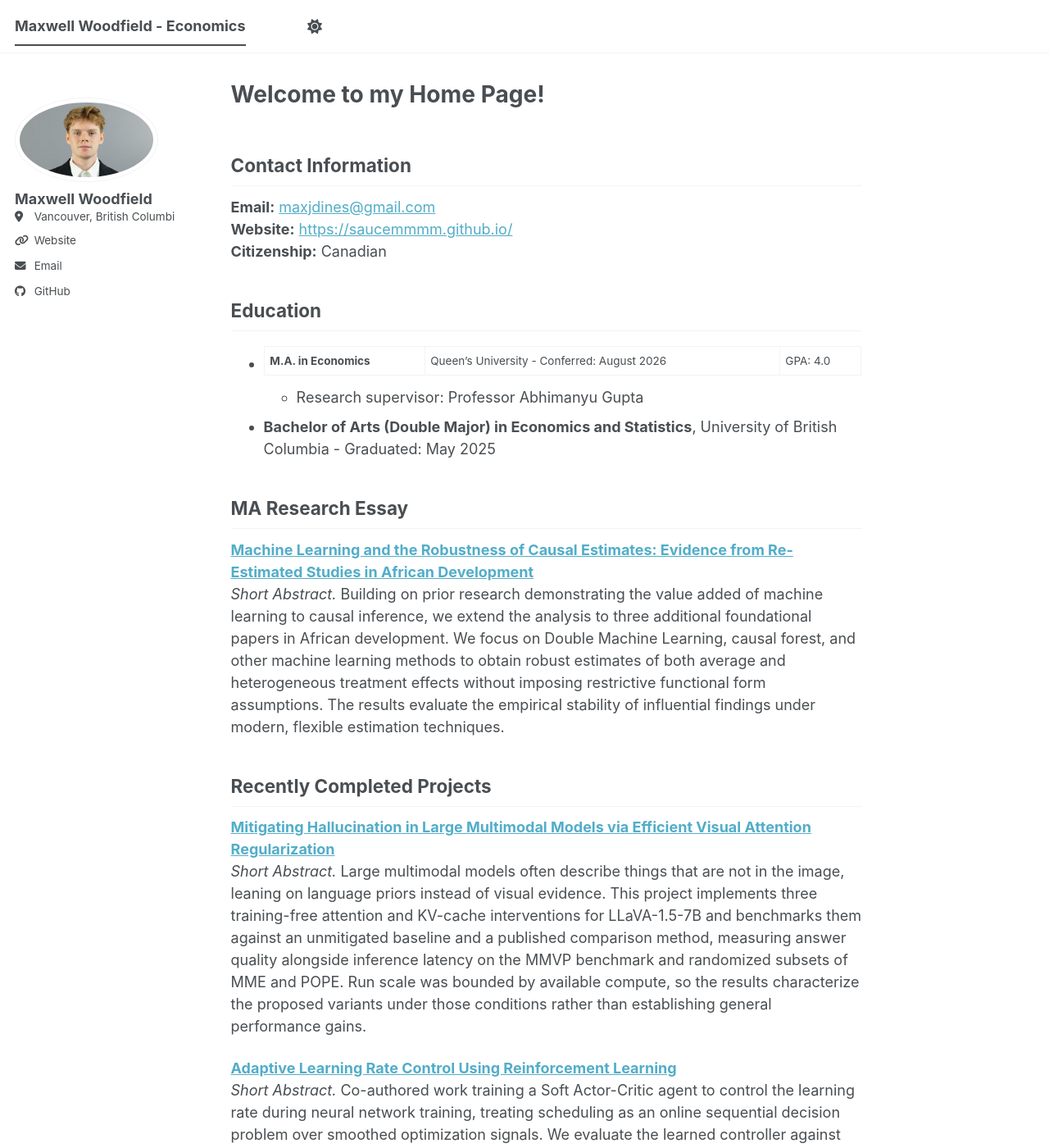
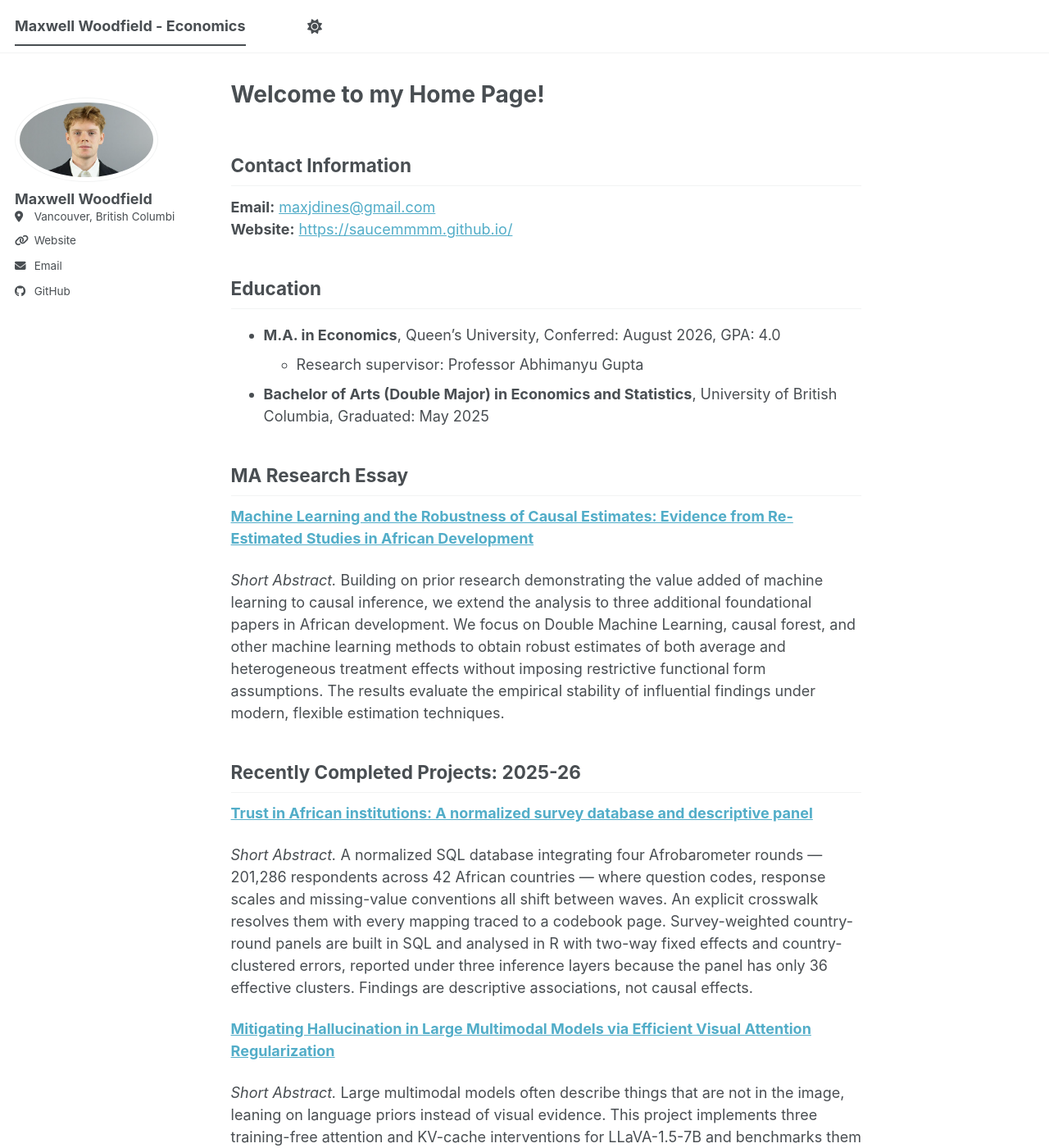
Before and after one commit to saucemmmm/saucemmmm.github.io, a Jekyll site: the page built from _pages/about.md, in a window 1280 px wide and 1400 px high. Shown: the whole window at 82% size. Built offline with Jekyll 4.4.1, drawn with Linux system fonts in a browser that asks for light colours; a script bundle is joined from its source files by our own code; library files that are not in the unit come from our copies; some of the changed text lies outside the part shown.

Commit message:
Update _pages from remote

```diff
--- a/_pages/about.md
+++ b/_pages/about.md
@@ -10,42 +10,43 @@
 
 **Email:** [maxjdines@gmail.com](mailto:maxjdines@gmail.com)
 **Website:** [https://saucemmmm.github.io/](https://saucemmmm.github.io/)
-**Citizenship:** Canadian
 
 ## Education
-* **M.A. in Economics** | Queen’s University - Conferred: August 2026 | GPA: 4.0
+* **M.A. in Economics**, Queen’s University, Conferred: August 2026, GPA: 4.0
   * Research supervisor: Professor Abhimanyu Gupta
-* **Bachelor of Arts (Double Major) in Economics and Statistics**, University of British Columbia - Graduated: May 2025
+* **Bachelor of Arts (Double Major) in Economics and Statistics**, University of British Columbia, Graduated: May 2025
 
 ## MA Research Essay
 **[Machine Learning and the Robustness of Causal Estimates: Evidence from Re-Estimated Studies in African Development](https://github.com/saucemmmm/Machine-Learning-and-the-Robustness-of-Causal-Estimates)**
+
 *Short Abstract.* Building on prior research demonstrating the value added of machine learning to causal inference, we extend the analysis to three additional foundational papers in African development. We focus on Double Machine Learning, causal forest, and other machine learning methods to obtain robust estimates of both average and heterogeneous treatment effects without imposing restrictive functional form assumptions. The results evaluate the empirical stability of influential findings under modern, flexible estimation techniques.
 
 
-## Recently Completed Projects
+## Recently Completed Projects: 2025-26
+
+**[Trust in African institutions: A normalized survey database and descriptive panel](https://github.com/saucemmmm/afrobarometer-trust-tax)**
+
+*Short Abstract.* A normalized SQL database integrating four Afrobarometer rounds — 201,286 respondents across 42 African countries — where question codes, response scales and missing-value conventions all shift between waves. An explicit crosswalk resolves them with every mapping traced to a codebook page. Survey-weighted country-round panels are built in SQL and analysed in R with two-way fixed effects and country-clustered errors, reported under three inference layers because the panel has only 36 effective clusters. Findings are descriptive associations, not causal effects.
 
 **[Mitigating Hallucination in Large Multimodal Models via Efficient Visual Attention Regularization](https://github.com/saucemmmm/Mitigating-Hallucination-in-Large-Multimodal-Models-via-Efficient-Visual-Attention-Regularization)**
+
 *Short Abstract.* Large multimodal models often describe things that are not in the image, leaning on language priors instead of visual evidence. This project implements three training-free attention and KV-cache interventions for LLaVA-1.5-7B and benchmarks them against an unmitigated baseline and a published comparison method, measuring answer quality alongside inference latency on the MMVP benchmark and randomized subsets of MME and POPE. Run scale was bounded by available compute, so the results characterize the proposed variants under those conditions rather than establishing general performance gains.
 
 **[Adaptive Learning Rate Control Using Reinforcement Learning](/files/CISC_856_Final_Paper-compressed.pdf)**
+
 *Short Abstract.* Co-authored work training a Soft Actor-Critic agent to control the learning rate during neural network training, treating scheduling as an online sequential decision problem over smoothed optimization signals. We evaluate the learned controller against tuned fixed and step-decay schedules on LeNet-5 and ResNet architectures across Fashion-MNIST and CIFAR, with ablations on observation space, action scaling, and reward design. The controller did not consistently outperform a tuned step-decay baseline, which we report as a negative result; a separate experiment found that a policy trained on one architecture transferred to a larger unseen one.
 
 **[Loan Approval Classification: A Comparative Study of Machine Learning Models](/files/Loan_Approval_Classification.pdf)**
+
 *Short Abstract.* This study delves into predictive modeling for automated loan approval classification, using applicant financial and demographic data. Multiple models were built and compared (Regression, Ensemble methods, Neural Networks), with pipelines incorporating feature engineering, outlier removal, one-hot encoding, SMOTE-based class balancing, and randomized hyperparameter search. Data pre-processing, visualization, precision tuning, and model comparison were also used to identify the results from each model.
 
 **[A project proposal: CBDC Resilience and Real Economic Behavior: Causal Evidence from the DCash Shutdown](/files/821proj.pdf)**
+
 *Short Abstract.* This project evaluates how a prolonged CBDC outage affects economic activity and user confidence in digital public money. Using transaction-level and merchant-level data from the DCash platform, the empirical strategy exploits exposure heterogeneity and outage timing to identify causal impacts via Difference-in-Differences and instrumental variable methods. The study also applies Double Machine Learning to estimate heterogeneous treatment effects, providing policy-relevant evidence on CBDC reliability, adoption sustainability, and systemic risk.
 
 
-## Most Recent Work Experience
-
-### Project Assistant Leader at U.B.C. - 2023 to 2025
-
-* Redesigned our public website, optimizing user traction, implementing accessibility practices to enhance usability, and improving navigation efficiency
-* Monitored and analyzed social media analytics to identify trends, optimizing content strategies to enhance user interactions and increase student-driven projects' visibility
-* Led a team of 15 student staff, providing training, project oversight, and feedback on content development
 
 ## Programming Skills
-* **Matrix and Statistical Languages:** Python, R, Stata, SQL
+* **Matrix and Statistical Languages:** Python (pandas, NumPy, SciPy), R, Stata, SQL
 * **Version Control and IDE:** VS Code, GitHub, Git, RStudio, Google Colab
 * **Typesetting and Presentation:** LaTeX, Prism, Microsoft Office Suite
```
